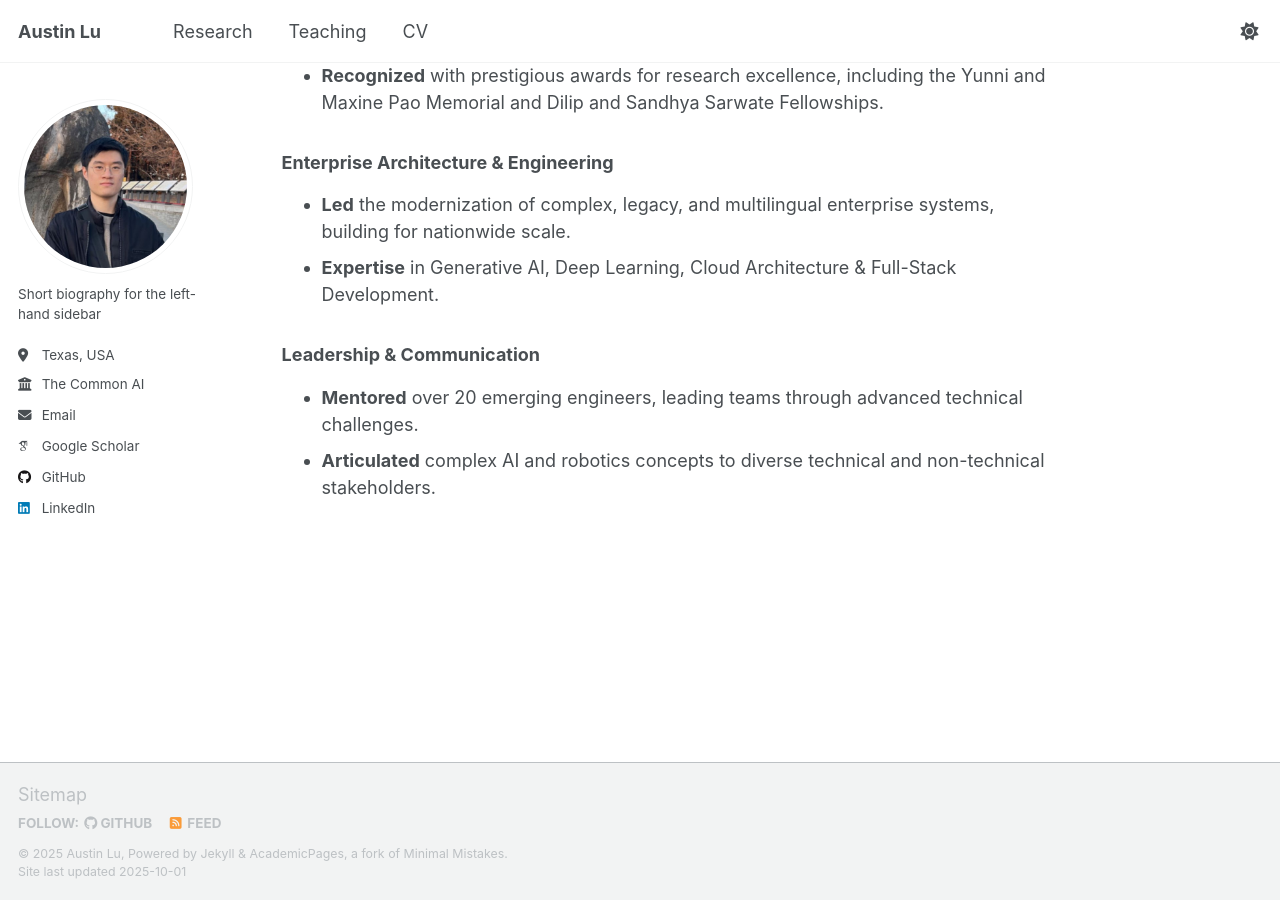
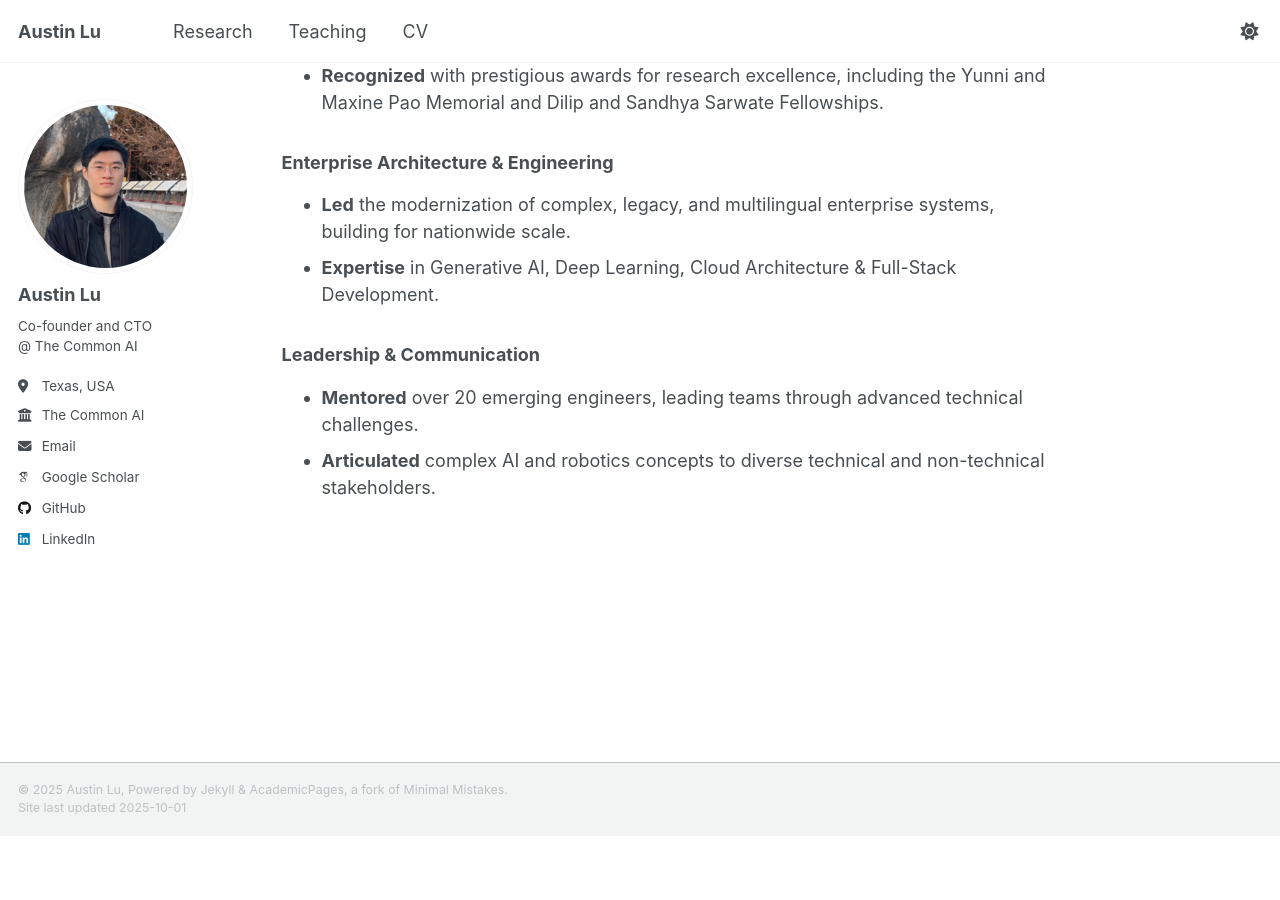
Before and after one commit to au79755/au79755.github.io, a Jekyll site: the page built from _pages/about.md, in a window 1280 px wide and 900 px high, scrolled down 682 px. Built offline with Jekyll 4.4.1, drawn with Linux system fonts in a browser that asks for light colours; some web fonts are replaced; a script that is not in the unit is left out; after the commit the page ends 1518 px from its top, so only the background shows below that.

Commit message:
Clean up content in sidebar and footer

```diff
--- a/_config.yml
+++ b/_config.yml
@@ -24,9 +24,9 @@ repository               : "au79755/au79755.github.io"
 author:
   # Biographic information
   avatar           : "prof2.jpg"
-  name             : # "Austin Lu"
+  name             : "Austin Lu"
   pronouns         : # example: "she/her"
-  bio              : "Short biography for the left-hand sidebar"
+  bio              : "Co-founder and CTO <br/>@ The Common AI"
   location         : "Texas, USA"
   employer         : "The Common AI"
   employer_url     : "https://thecommonai.com"
@@ -123,7 +123,7 @@ staticman:
       options:
         format           : "iso8601" # "iso8601" (default), "timestamp-seconds", "timestamp-milliseconds"
 atom_feed:
-  hide                   : false     # change to true to hide the RSS feed in the footer
+  hide                   : true     # change to true to hide the RSS feed in the footer
   path                   : # blank (default) uses feed.xml
 
 
--- a/_includes/footer.html
+++ b/_includes/footer.html
@@ -1,6 +1,6 @@
-{% include base_path %}
+<!-- {% include base_path %} -->
 
-{% if site.author.github or site.author.bitbucket or site.atom_feed.hide != true %}
+<!-- {% if site.author.github or site.author.bitbucket or site.atom_feed.hide != true %}
 <div class="page__footer-follow">
   <ul class="social-icons">
     {% if site.data.ui-text[site.locale].follow_label %}
@@ -17,7 +17,7 @@
     {% endif %}
   </ul>
 </div>
-{% endif %}
+{% endif %} -->
 
 <div class="page__footer-copyright">
   &copy; {{ site.time | date: '%Y' }} {{ site.name | default: site.title }}, {{ site.data.ui-text[site.locale].powered_by | default: "Powered by" }} <a href="http://jekyllrb.com" rel="nofollow">Jekyll</a> &amp; <a href="https://github.com/academicpages/academicpages.github.io">AcademicPages</a>, a fork of <a href="https://mademistakes.com/work/minimal-mistakes-jekyll-theme/" rel="nofollow">Minimal Mistakes</a>.<br />
--- a/_includes/footer/custom.html
+++ b/_includes/footer/custom.html
@@ -1,6 +1,6 @@
 <!-- start custom footer snippets -->
 
-<a href="/sitemap/">Sitemap</a>
+<!-- <a href="/sitemap/">Sitemap</a> -->
 
 <!-- Support for MatJax -->
 <script defer src="https://cdnjs.cloudflare.com/polyfill/v3/polyfill.min.js?features=es6"></script>
```
